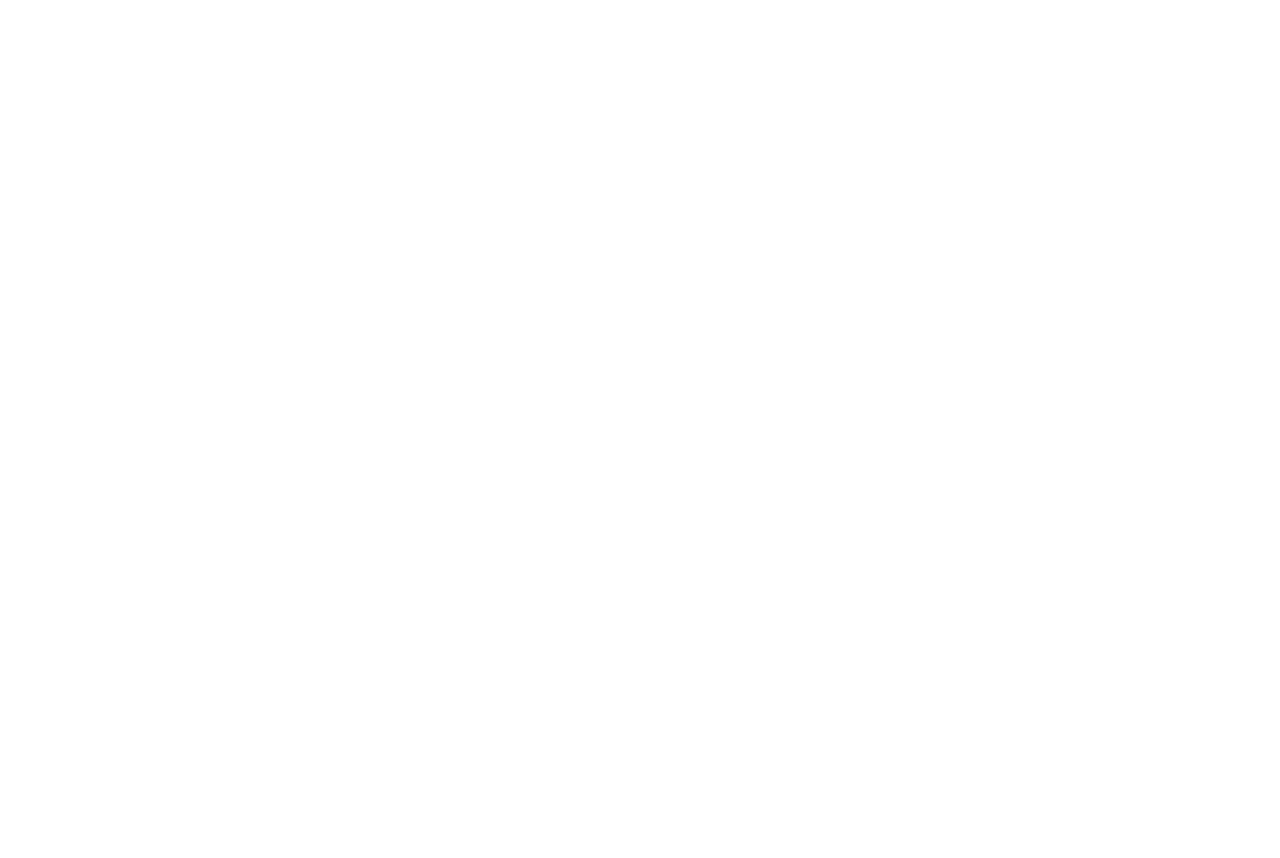
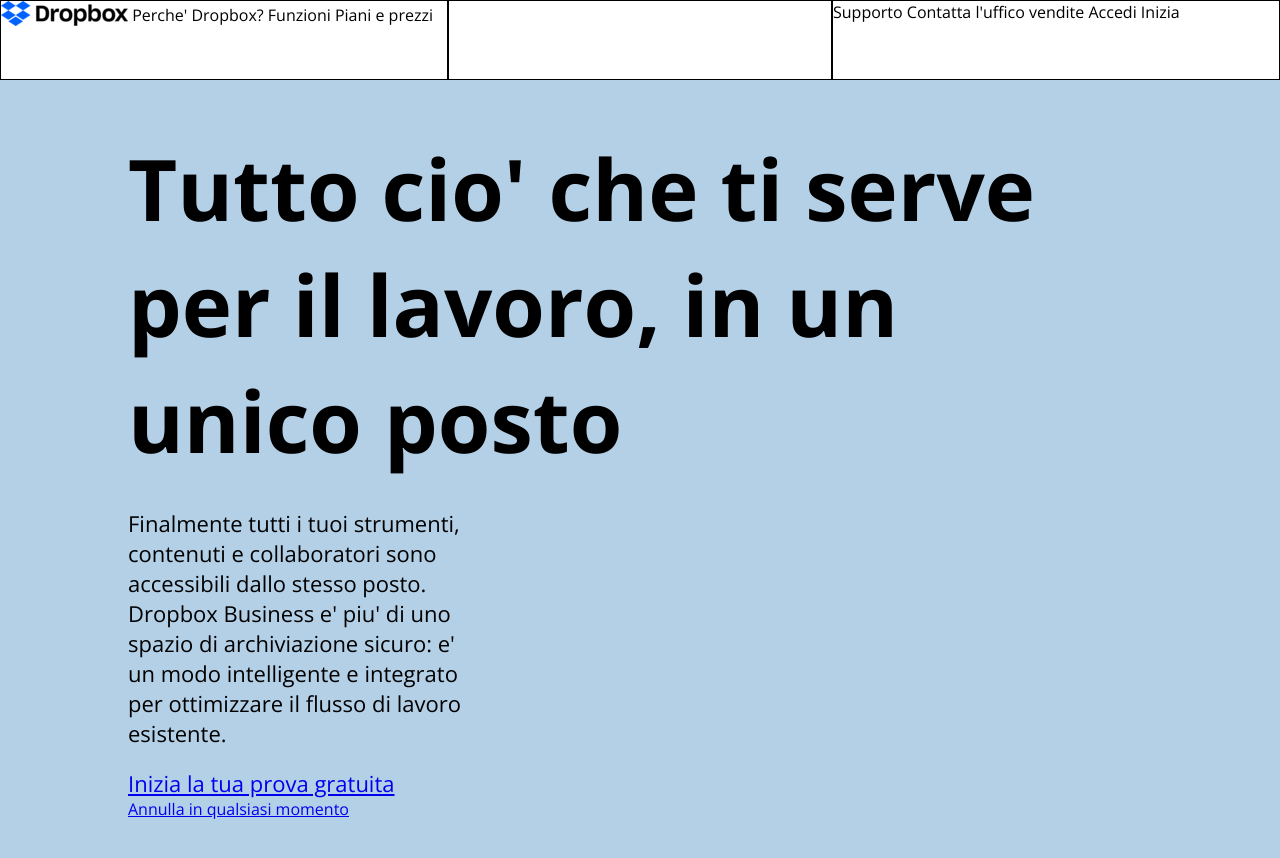
Before and after one commit to Anto231996/htmlcss-dropbox, a plain HTML site: page index.html in a window 1280 px wide. Before the commit the page ends 800 px from the top, so only its background shows below. Drawn offline with nearby package versions, Linux system fonts and the light colour scheme.

Commit message:
Commit 1

```diff
--- a/css/style.css
+++ b/css/style.css
@@ -0,0 +1,94 @@
+*{
+    box-sizing: border-box;
+    padding: 0;
+    margin: 0;
+}
+
+body{
+    font-family: 'Open Sans', sans-serif;
+}
+
+header{
+    width: 100%;
+    height: 80px;
+}
+
+.clearfix:hover{
+    content: "";
+    display: table;
+    clear: both;
+}
+
+.logo{
+    width: 35%;
+    height: 100%;
+    border: black 1px solid;
+}
+
+.spazio-nav{
+    width: 30%;
+    height: 100%;
+    border: black 1px solid;
+}
+
+.nav-bar-right{
+    width: 35%;
+    height: 100%;
+    border: black 1px solid;
+}
+
+.float-left{
+    float: left;
+}
+
+.float-right{
+    float: right;
+}
+
+ul{
+    display: inline;
+}
+
+li{
+    display: inline;
+}
+
+#img-nav{
+    display: inline;
+    vertical-align: text-bottom;
+}
+
+.wrapper{
+    background-color: #b4d0e7;
+    width: 100%;
+    height: 800px;
+}
+
+section#jumbotron{
+    width: 80%;
+    margin: 0 auto;
+}
+
+section#jumbotron h1{
+    font-size: 85px;
+    padding-top: 50px;
+    margin-bottom: 30px;
+}
+
+section#jumbotron .col-jumbotron{
+    width: 35%;
+    display: inline-block;
+}
+
+section#jumbotron p{
+    margin-bottom: 20px;
+    display: inline-block;
+}
+
+section#jumbotron p, section#jumbotron div .btn-free-trial{
+    font-size: 22px;
+}
+
+div#img-jumbo{
+    width: 75%;
+}
--- a/index.html
+++ b/index.html
@@ -4,9 +4,53 @@
     <meta charset="UTF-8">
     <meta http-equiv="X-UA-Compatible" content="IE=edge">
     <meta name="viewport" content="width=device-width, initial-scale=1.0">
-    <title>Document</title>
+    <title>Dropbox</title>
+    <link rel="preconnect" href="https://fonts.googleapis.com">
+    <link rel="preconnect" href="https://fonts.gstatic.com" crossorigin>
+    <link href="https://fonts.googleapis.com/css2?family=Open+Sans:wght@300;400;500;600;700&display=swap" rel="stylesheet">
+    <link rel="stylesheet" href="css/style.css">
 </head>
 <body>
+    <header class="clearfix">
+        <div class="logo float-left">
+            <img id="img-nav" src="img/logo-small.png" alt="">
+
+            <ul>
+                <li>Perche' Dropbox?</li>
+                <li>Funzioni</li>
+                <li>Piani e prezzi</li>
+            </ul>
+        </div>
+        <div class="spazio-nav float-left"></div>
+        <div class="nav-bar-right float-left">
+            <ul>
+                <li>Supporto</li>
+                <li>Contatta l'uffico vendite</li>
+                <li>Accedi</li>
+                <li>Inizia</li>
+            </ul>
+        </div>
+    </header>
+    <div class="wrapper">
+        <section id="jumbotron">
+            <h1>Tutto cio' che ti serve per il lavoro, in un unico posto</h1>
+
+            <div class="col-jumbotron">
+                <p>Finalmente tutti i tuoi strumenti, contenuti e collaboratori sono accessibili dallo stesso posto. Dropbox Business e' piu' di uno spazio di archiviazione sicuro: e' un modo intelligente e integrato per ottimizzare il flusso di lavoro esistente.</p>
+
+                <div>
+                    <a href="#" class="btn-free-trial">Inizia la tua prova gratuita</a>
+                </div>
+
+                <div>
+                    <a href="#" class="btn-cancel">Annulla in qualsiasi momento</a>
+                </div>
+
+
+                <img src="" alt="">
+
+        </section>
+    </div>
 
 </body>
 </html>
```
